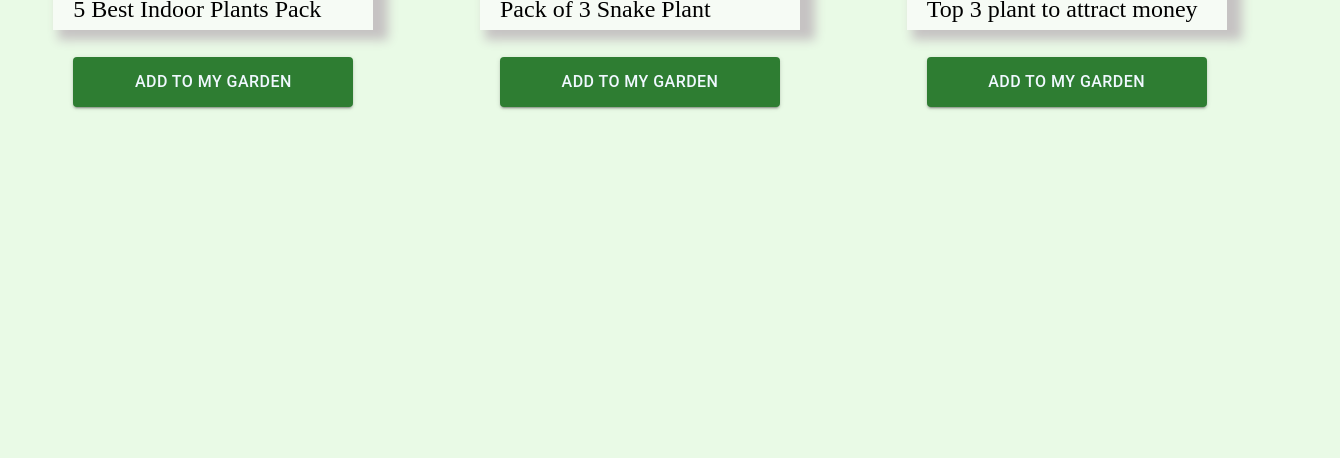
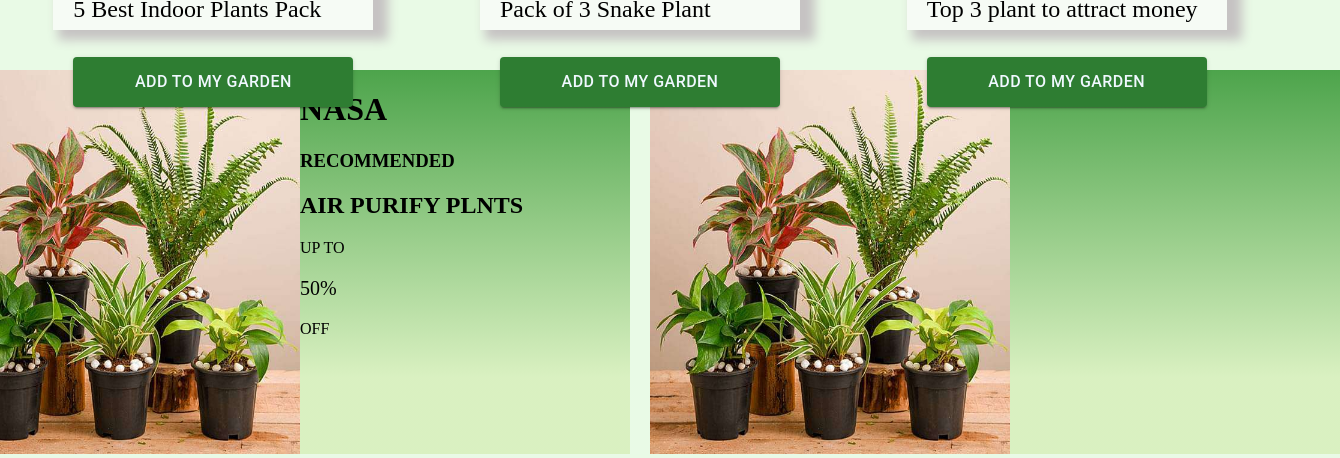
Before and after one commit to kushwahaPrashant24/Plantopiaaa, a React (Create React App) app in the folder plantopia-front/: page / in a window 1280 px wide. Shown: the part 1161-1619 px from the top of the page, 1340 px wide, since content can reach past the window. Before the commit the page ends 1358 px from the top, so only its background shows below. Built offline with nearby package versions, Linux system fonts and the light colour scheme.

Commit message:
added styling in offer section

```diff
--- a/plantopia-front/src/Content/content.jsx
+++ b/plantopia-front/src/Content/content.jsx
@@ -3,10 +3,11 @@ import Homepage from "./homepage";
 import Combo from "./combo";
 import Offer from "./offer/offer";
 
+
 function  Content(){
     return <div><Homepage />
     <Combo />
-    <Offer />
+  <Offer />
     </div>
 }
 
--- a/plantopia-front/src/Content/offer/offer.css
+++ b/plantopia-front/src/Content/offer/offer.css
@@ -0,0 +1,42 @@
+#offer{
+    height: 384px;
+    width: 100vw;
+    margin-top: 40px;
+    display: flex;
+    gap: 20px;
+    justify-content: center;
+
+}
+
+.offer-main{
+    width: 690px;
+    height: 384px;
+    background-color: rgb(226, 202, 43);
+    display: flex;
+
+}
+
+.one{
+    height: 384px;
+    width: 360px;
+}
+
+.offer-one{
+    height: 384px;
+    width: 384px;
+    background-color: rgb(25, 10, 39);
+
+}
+.offer-two{
+    height: 384px;
+    width: 384px;
+    background: hsla(89, 62%, 85%, 1);
+
+background: linear-gradient(90deg, hsla(89, 62%, 85%, 1) 20%, hsla(119, 37%, 47%, 1) 100%);
+
+background: -moz-linear-gradient(90deg, hsla(89, 62%, 85%, 1) 20%, hsla(119, 37%, 47%, 1) 100%);
+
+background: -webkit-linear-gradient(90deg, hsla(89, 62%, 85%, 1) 20%, hsla(119, 37%, 47%, 1) 100%);
+
+filter: progid: DXImageTransform.Microsoft.gradient( startColorstr="#D8F0BF", endColorstr="#4CA44B", GradientType=1 );
+}
--- a/plantopia-front/src/Content/offer/offer.jsx
+++ b/plantopia-front/src/Content/offer/offer.jsx
@@ -1,8 +1,32 @@
 import React from "react";
-import './offer.css';
+import "./offer.css";
+import image from "../../Images/air purify plant.jpg";
 
 function Offer() {
-    return
+  return (
+    <div id="offer">
+      <div className="offer-main">
+        <div className="offer-one">
+          <img className="one" src={image} />
+        </div>
+        <div className="offer-two">
+          <h1>NASA</h1>
+          <h3>RECOMMENDED</h3>
+          <h2>AIR PURIFY PLNTS</h2>
+          <div className="discount">
+          <span>UP TO</span>
+          <p>50%</p><span>OFF</span>
+          </div>
+        </div>
+      </div>
+      <div className="offer-main">
+        <div className="offer-one">
+          <img className="one" src={image} />
+        </div>
+        <div className="offer-two"></div>
+      </div>
+    </div>
+  );
 }
 
 export default Offer;
--- a/plantopia-front/src/Navbar/Navbar.jsx
+++ b/plantopia-front/src/Navbar/Navbar.jsx
@@ -5,11 +5,13 @@ import Search from "./Search";
 import Login from "./login";
 
 
+
 function Navbar() {
     return <div id="main-logo">
        <div id="logo"><img className="img" src={img} /></div>
         <Search />
         <Login />
+
     </div>
 }
 
```
Also changed, not shown: plantopia-front/src/Images/air purify plant.jpg (added).
